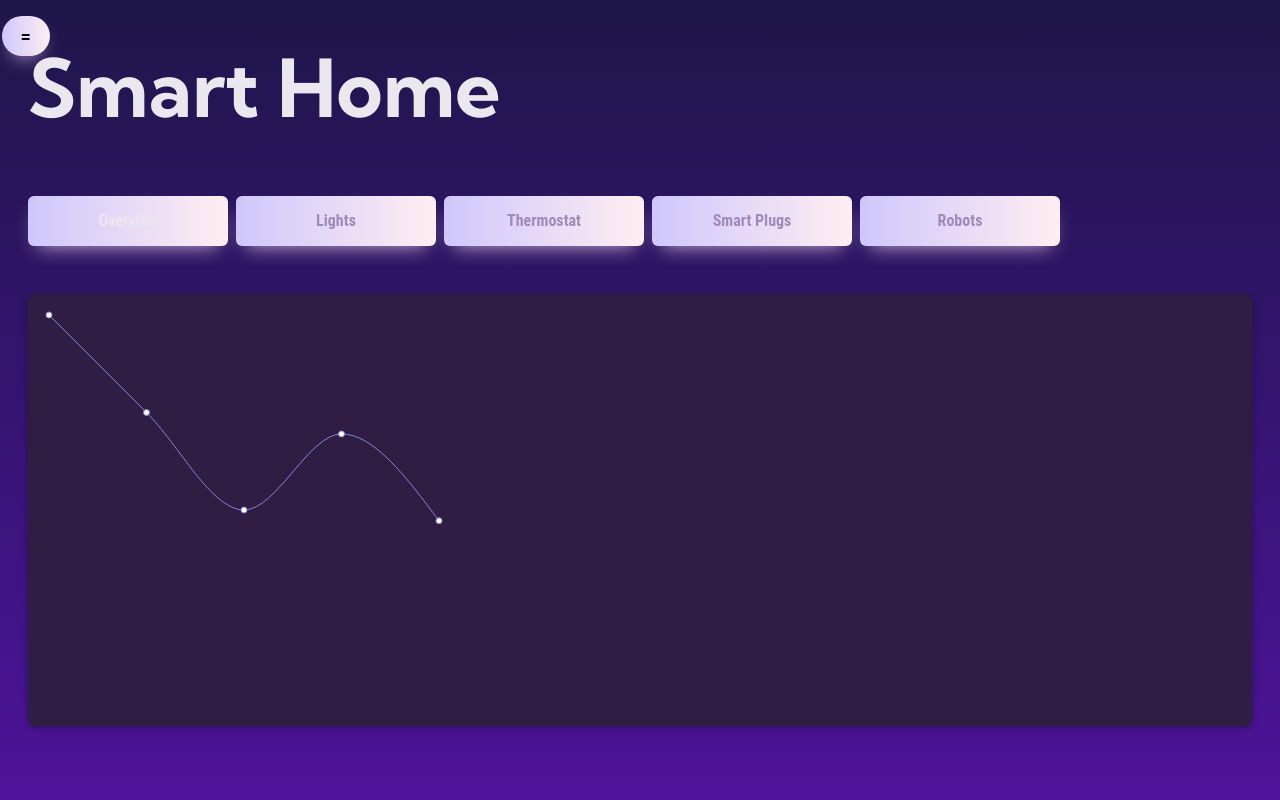
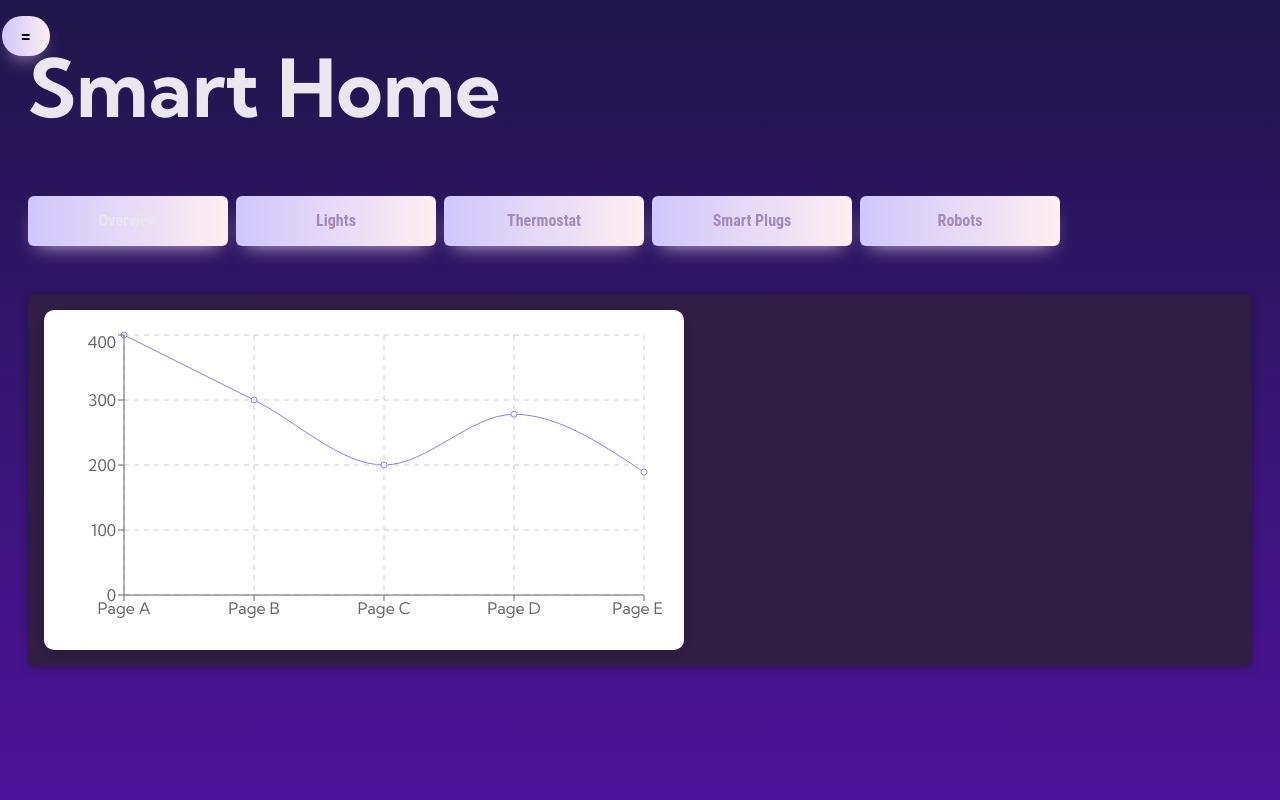
Before and after one commit to ChronicleWolfVR/Group7SoftwareEng, a React (Vite) app: page /home in a window 1280 px wide. Shown: the top 800 px of the page. Built offline with nearby package versions, Linux system fonts and the light colour scheme.

Commit message:
Added a bit of graph styling

```diff
--- a/src/components/Overview/Overview.css
+++ b/src/components/Overview/Overview.css
@@ -0,0 +1,7 @@
+.EnergyConsumption {
+    display: inline-block;
+    background-color: white;
+    border-radius: 10px;
+    padding: 20px;
+    box-shadow: 0 4px 8px rgba(0, 0, 0, 0.1);
+}
--- a/src/components/Overview/Overview.jsx
+++ b/src/components/Overview/Overview.jsx
@@ -1,6 +1,6 @@
 import React, { useState } from "react";
 import "./Overview.css";
-import { LineChart, Line } from "recharts";
+import { LineChart, Line, CartesianGrid, XAxis, YAxis, Tooltip } from 'recharts';
 
 const Overiew = () => {
     const data = [
@@ -11,9 +11,15 @@ const Overiew = () => {
         { name: "Page E", uv: 189, pv: 4800, amt: 2181 },
       ];
       return (
-            <LineChart width={400} height={400} data={data}>
-              <Line type="monotone" dataKey="uv" stroke="#8884d8" />
-            </LineChart>
+        <div className="EnergyConsumption">
+        <LineChart width={600} height={300} data={data} margin={{ top: 5, right: 20, bottom: 5, left: 0 }}>
+        <Line type="monotone" dataKey="uv" stroke="#8884d8" />
+        <CartesianGrid stroke="#ccc" strokeDasharray="5 5" />
+        <XAxis dataKey="name" />
+        <YAxis />
+        <Tooltip />
+      </LineChart>
+        </div>
 
         );
 }
```
